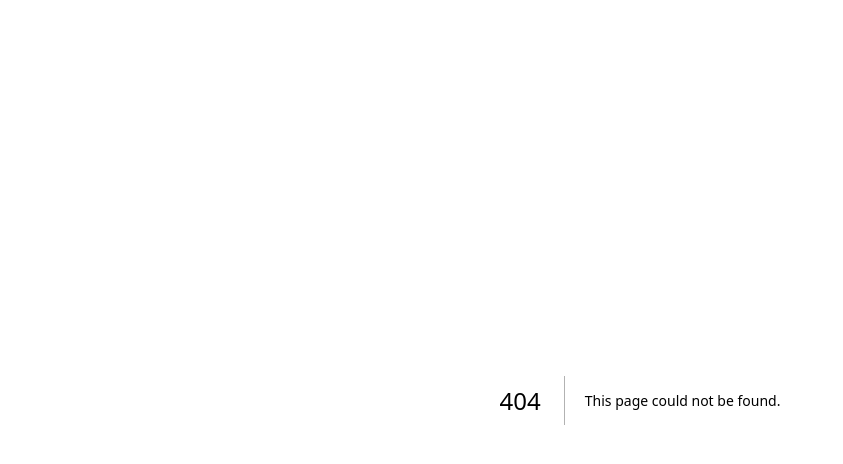
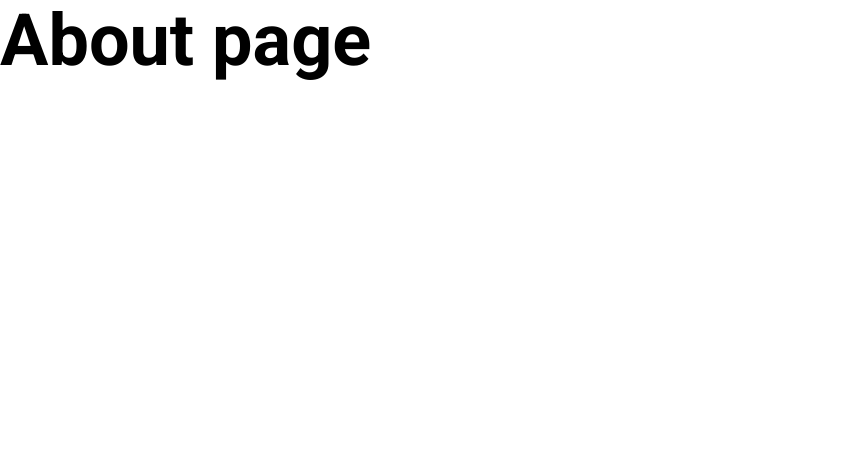
Before and after one commit to sargisshahinyan/sip-solutions, a Next.js app: page /sip/about in a window 1280 px wide. Before the commit this address had no page. Shown: the top 464 px of the page, without its empty margins (0-843 px from the left). Built offline with nearby package versions, Linux system fonts and the light colour scheme.

Commit message:
feat: Initialize About us page

```diff
--- /dev/null
+++ b/src/app/sip/about/page.tsx
@@ -0,0 +1,5 @@
+import styles from "./styles.module.scss";
+
+export default function About() {
+  return <h1 className={styles["about-us"]}>About page</h1>;
+}
--- /dev/null
+++ b/src/app/sip/about/styles.module.scss
@@ -0,0 +1,3 @@
+.about-us {
+  font-size: 72px;
+}
```
